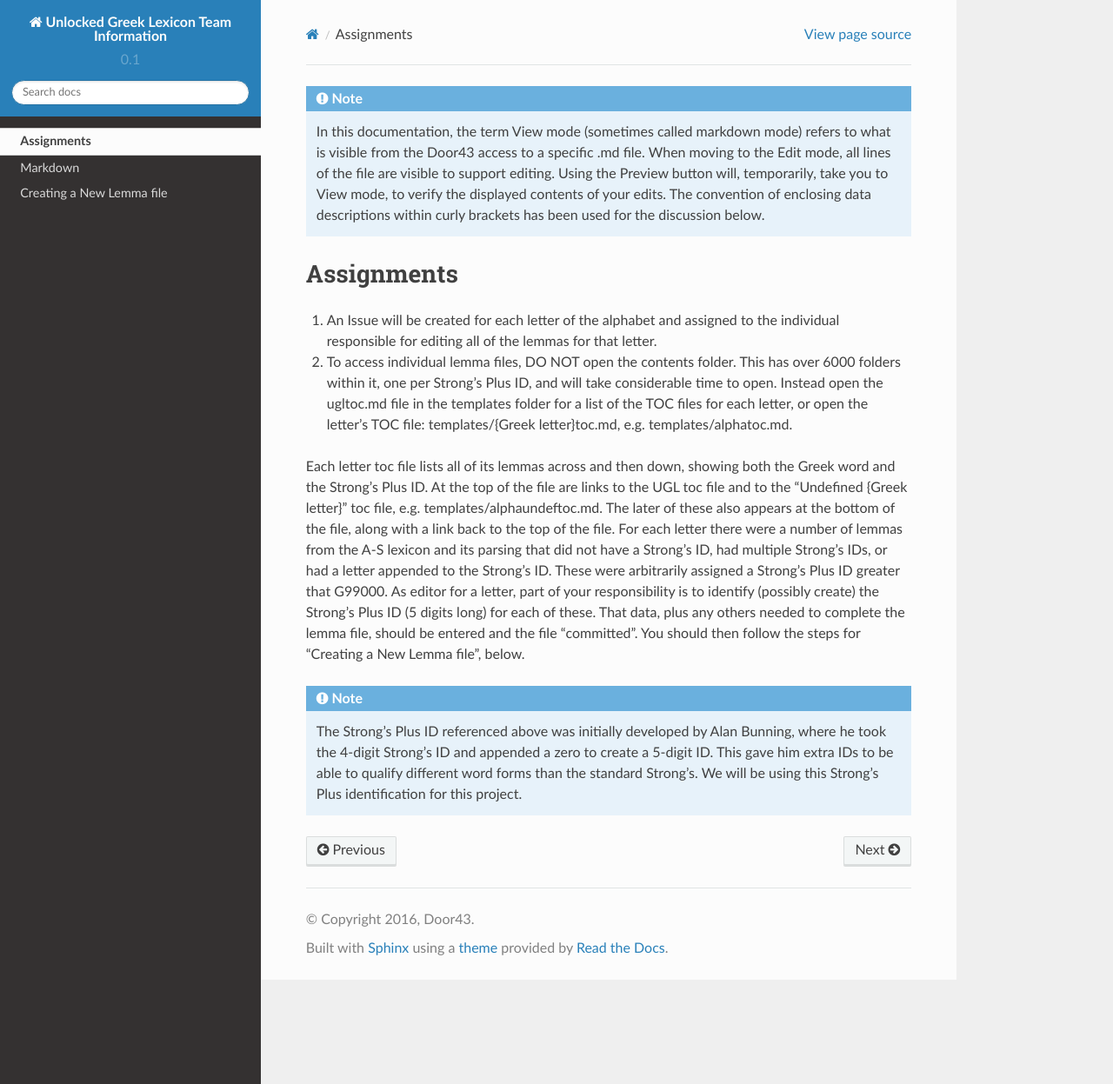
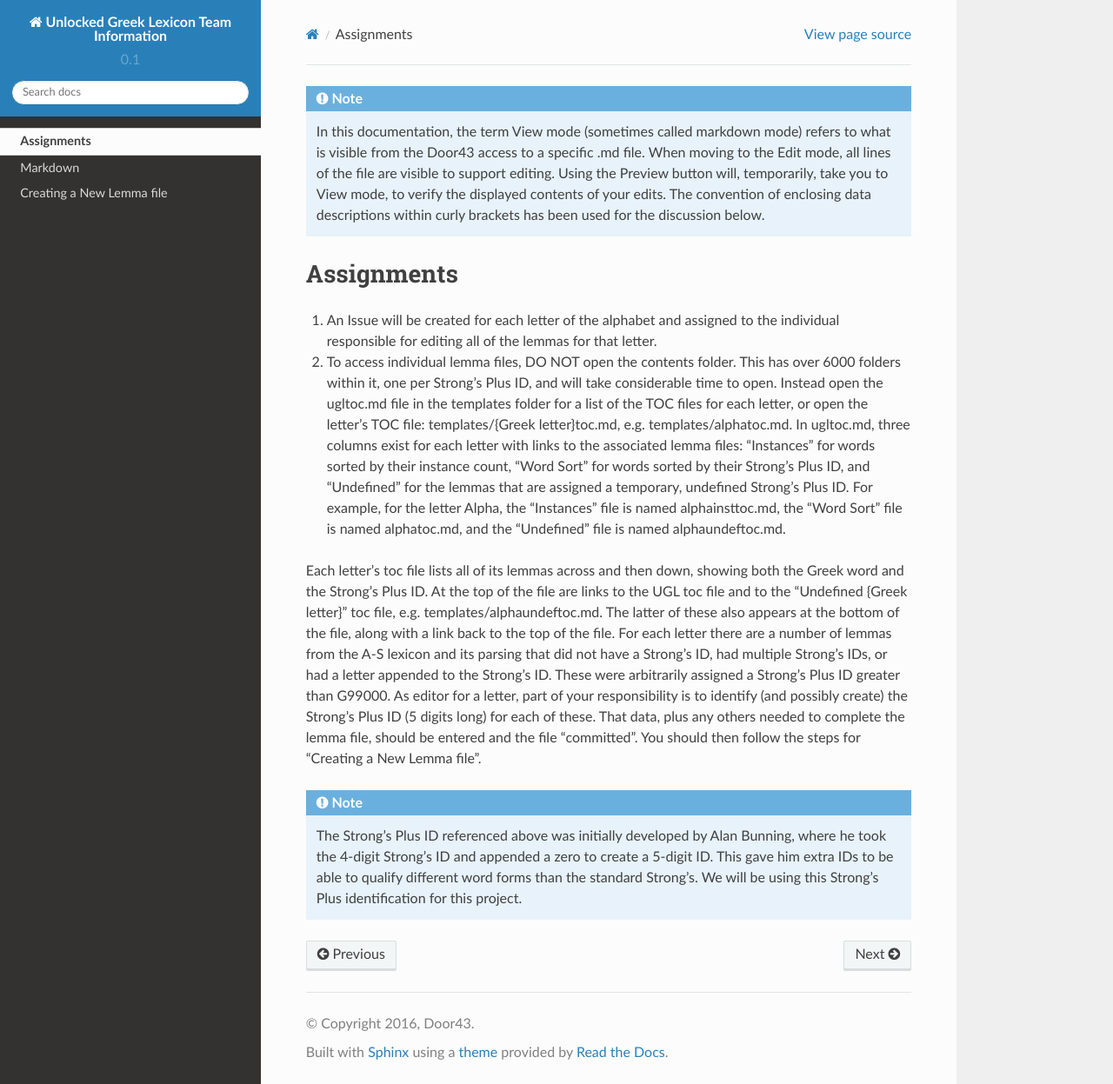
Before and after one commit to unfoldingWord-dev/Unlocked-Greek-Lexicon-Info, a Sphinx documentation site: the page built from docs/assignments.rst, in a window 1280 px wide and 1247 px high. Shown: the whole window at 87% size. Built offline with Sphinx 7.4.7 and the Read the Docs theme 2.0.0, drawn with Linux system fonts in a browser that asks for light colours.

Commit message:
Updated info about the ugltoc.md file

```diff
--- a/docs/assignments.rst
+++ b/docs/assignments.rst
@@ -3,8 +3,8 @@
 Assignments
 -----------
 1.	An Issue will be created for each letter of the alphabet and assigned to the individual responsible for editing all of the lemmas for that letter.
-2.	To access individual lemma files, DO NOT open the contents folder. This has over 6000 folders within it, one per Strong’s Plus ID, and will take considerable time to open. Instead open the ugltoc.md file in the templates folder for a list of the TOC files for each letter, or open the letter’s TOC file: templates/{Greek letter}toc.md, e.g. templates/alphatoc.md.
+2.	To access individual lemma files, DO NOT open the contents folder. This has over 6000 folders within it, one per Strong’s Plus ID, and will take considerable time to open. Instead open the ugltoc.md file in the templates folder for a list of the TOC files for each letter, or open the letter’s TOC file: templates/{Greek letter}toc.md, e.g. templates/alphatoc.md. In ugltoc.md, three columns exist for each letter with links to the associated lemma files: "Instances" for words sorted by their instance count, "Word Sort" for words sorted by their Strong's Plus ID, and "Undefined" for the lemmas that are assigned a temporary, undefined Strong's Plus ID. For example, for the letter Alpha, the "Instances" file is named alphainsttoc.md, the "Word Sort" file is named alphatoc.md, and the "Undefined" file is named alphaundeftoc.md.
 
-Each letter toc file lists all of its lemmas across and then down, showing both the Greek word and the Strong’s Plus ID. At the top of the file are links to the UGL toc file and to the “Undefined {Greek letter}” toc file, e.g. templates/alphaundeftoc.md. The later of these also appears at the bottom of the file, along with a link back to the top of the file. For each letter there were a number of lemmas from the A-S lexicon and its parsing that did not have a Strong’s ID, had multiple Strong’s IDs, or had a letter appended to the Strong’s ID. These were arbitrarily assigned a Strong’s Plus ID greater that G99000. As editor for a letter, part of your responsibility is to identify (possibly create) the Strong’s Plus ID (5 digits long) for each of these. That data, plus any others needed to complete the lemma file, should be entered and the file “committed”. You should then follow the steps for “Creating a New Lemma file”, below.
+Each letter's toc file lists all of its lemmas across and then down, showing both the Greek word and the Strong’s Plus ID. At the top of the file are links to the UGL toc file and to the “Undefined {Greek letter}” toc file, e.g. templates/alphaundeftoc.md. The latter of these also appears at the bottom of the file, along with a link back to the top of the file. For each letter there are a number of lemmas from the A-S lexicon and its parsing that did not have a Strong’s ID, had multiple Strong’s IDs, or had a letter appended to the Strong’s ID. These were arbitrarily assigned a Strong’s Plus ID greater than G99000. As editor for a letter, part of your responsibility is to identify (and possibly create) the Strong’s Plus ID (5 digits long) for each of these. That data, plus any others needed to complete the lemma file, should be entered and the file “committed”. You should then follow the steps for “Creating a New Lemma file”.
 
 .. note:: The Strong’s Plus ID referenced above was initially developed by Alan Bunning, where he took the 4-digit Strong’s ID and appended a zero to create a 5-digit ID. This gave him extra IDs to be able to qualify different word forms than the standard Strong’s. We will be using this Strong’s Plus identification for this project.
```
